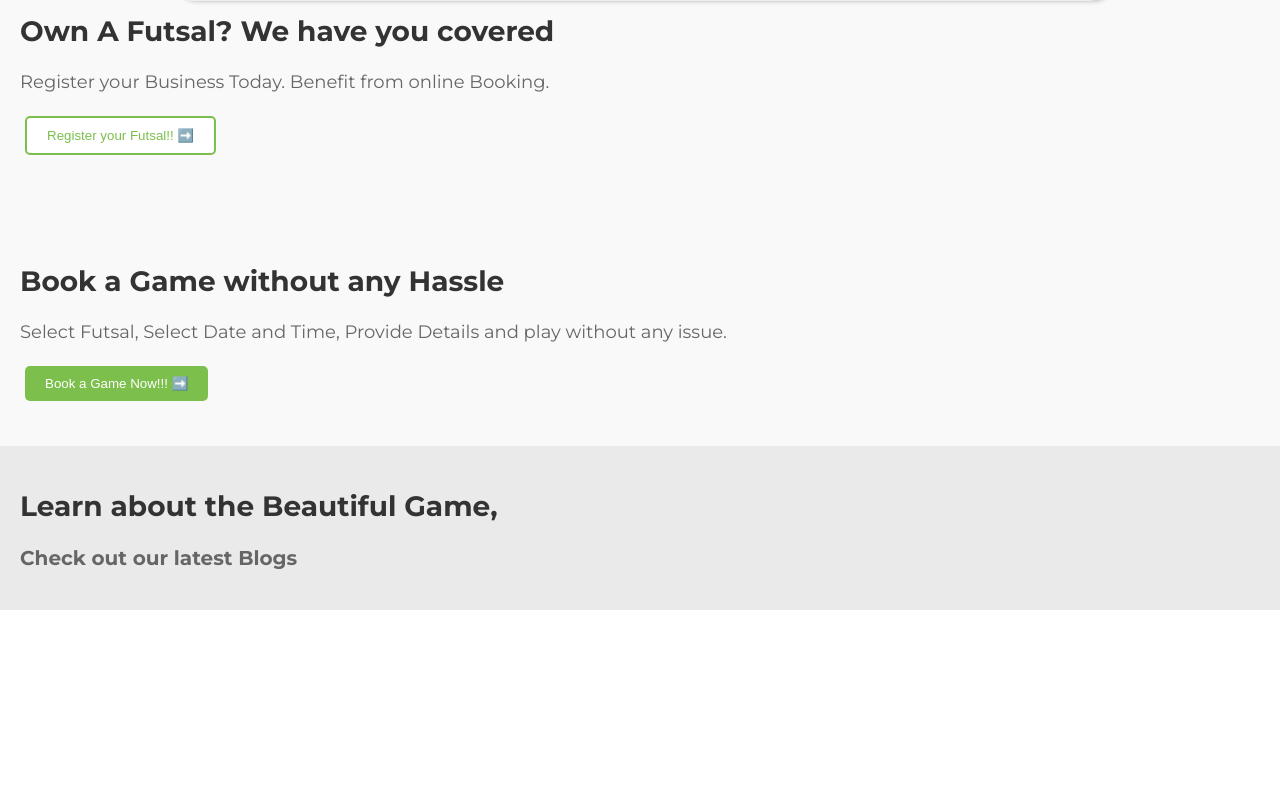
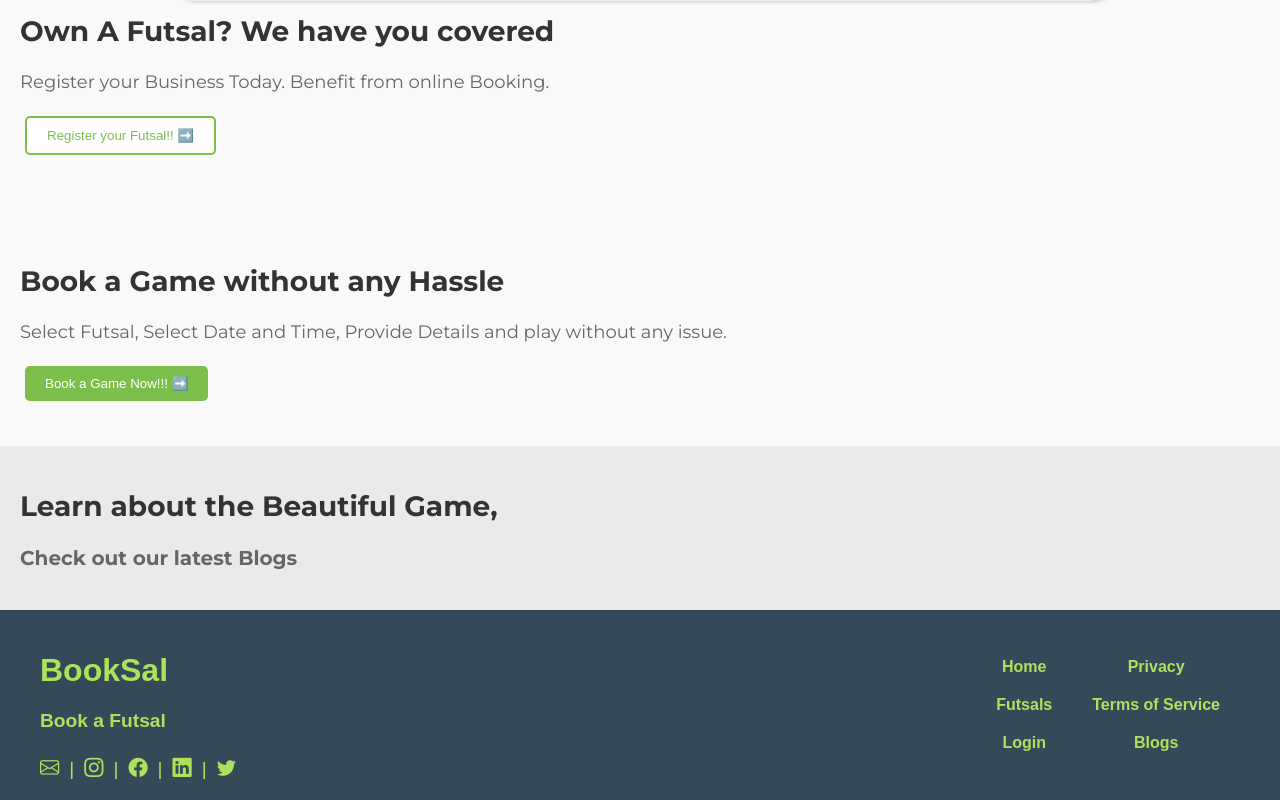
Before and after one commit to Getintoto-Software/BookSal-Frontend, a Vue app: page / in a window 1280 px wide. Shown: the part 604-1404 px from the top of the page. Before the commit the page ends 1214 px from the top, so only its background shows below. Built offline with nearby package versions, Linux system fonts and the light colour scheme.

Commit message:
updated footer

```diff
--- a/src/App.vue
+++ b/src/App.vue
@@ -2,7 +2,6 @@
 import { RouterLink, RouterView } from 'vue-router'
 import Header from './components/Header.vue';
 import Footer from './components/Footer.vue';
-import Homepage from './components/Homepage.vue';
 </script>
 
 <template>
--- a/src/components/Footer.vue
+++ b/src/components/Footer.vue
@@ -1,5 +1,50 @@
 <template>
+    <div class="footer-container">
+        <div class="footer-left">
+            <div class="left-top">
+                <h1>BookSal</h1>
+                <h2>Book a Futsal</h2>
+            </div>
 
+            <div class="left-bottom">
+                <i class="bi bi-envelope"></i> |
+                <i class="bi bi-instagram"></i> |
+                <i class="bi bi-facebook"></i> |
+                <i class="bi bi-linkedin"></i> |
+                <i class="bi bi-twitter"></i>
+            </div>
+        </div>
+        <div class="footer-right">
+            <table class="right-table">
+                <tbody>
+                    <tr>
+                        <td>
+                            <RouterLink to="/">Home</RouterLink>
+                        </td>
+                        <td>
+                            <RouterLink to="/">Privacy</RouterLink>
+                        </td>
+                    </tr>
+                    <tr>
+                        <td>
+                            <RouterLink to="/">Futsals</RouterLink>
+                        </td>
+                        <td>
+                            <RouterLink to="/">Terms of Service</RouterLink>
+                        </td>
+                    </tr>
+                    <tr>
+                        <td>
+                            <RouterLink to="/">Login</RouterLink>
+                        </td>
+                        <td>
+                            <RouterLink to="/">Blogs</RouterLink>
+                        </td>
+                    </tr>
+                </tbody>
+            </table>
+        </div>
+    </div>
 </template>
 
 <script>
@@ -8,6 +53,87 @@ export default {
 }
 </script>
 
-<style>
+<style scoped>
+.footer-container {
+    display: flex;
+    justify-content: space-between;
+    align-items: center;
+    padding: 20px 40px;
+    background-color: #364958;
+    /* Dark blue background */
+    color: #ADE25D;
+    /* Light green color for text and icons */
+    font-family: Arial, sans-serif;
+}
 
+.footer-left {
+    display: flex;
+    flex-direction: column;
+    justify-content: space-between;
+}
+
+.footer-container a {
+    text-decoration: none;
+    color: #ADE25D;
+}
+
+.left-top h1 {
+    font-size: 2rem;
+    font-weight: bold;
+    color: #ADE25D;
+    /* Matching green for logo text */
+}
+
+.left-top h2 {
+    font-size: 1.2rem;
+    margin-top: 5px;
+    color: #ADE25D;
+}
+
+.left-bottom {
+    display: flex;
+    align-items: center;
+    gap: 10px;
+    margin-top: 10px;
+    font-size: 1.2rem;
+}
+
+.left-bottom i {
+    color: #ADE25D;
+    cursor: pointer;
+    transition: color 0.3s ease;
+}
+
+.left-bottom i:hover {
+    color: #FFFFFF;
+    /* White on hover */
+}
+
+.footer-right {
+    display: flex;
+}
+
+.right-table {
+    border-collapse: collapse;
+    /* Removes table border spacing */
+    color: #A1E074;
+}
+
+.right-table td {
+    text-align: center;
+    padding: 10px 20px;
+    border: none;
+}
+
+.right-table tr td {
+    font-size: 1rem;
+    font-weight: bold;
+    cursor: pointer;
+    transition: color 0.3s ease;
+}
+
+.right-table tr td:hover {
+    color: #FFFFFF;
+    /* White text on hover */
+}
 </style>
--- a/src/main.js
+++ b/src/main.js
@@ -5,7 +5,7 @@ import App from './App.vue'
 import router from './router'
 
 import 'bootstrap-icons/font/bootstrap-icons';
-import 'bootstrap-icons/font/bootstrap-icons.css'
+import 'bootstrap-icons/font/bootstrap-icons.css';
 
 
 
```
Also changed, not shown: src/components/Futsal.vue (indentation only).
